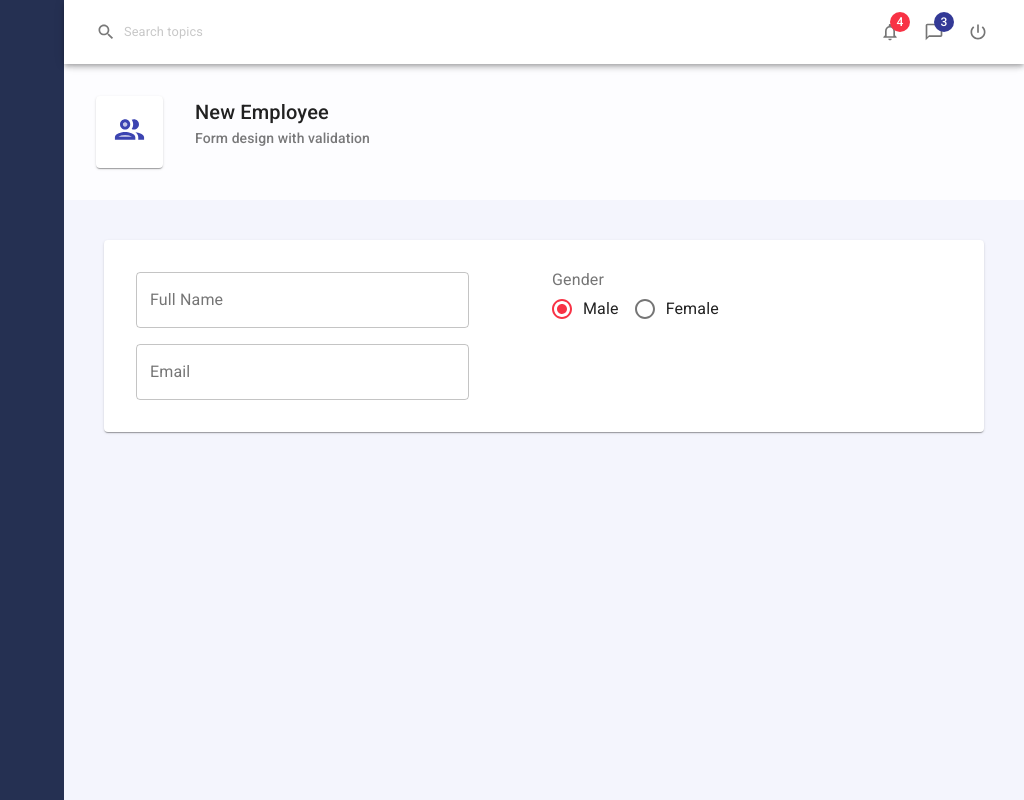
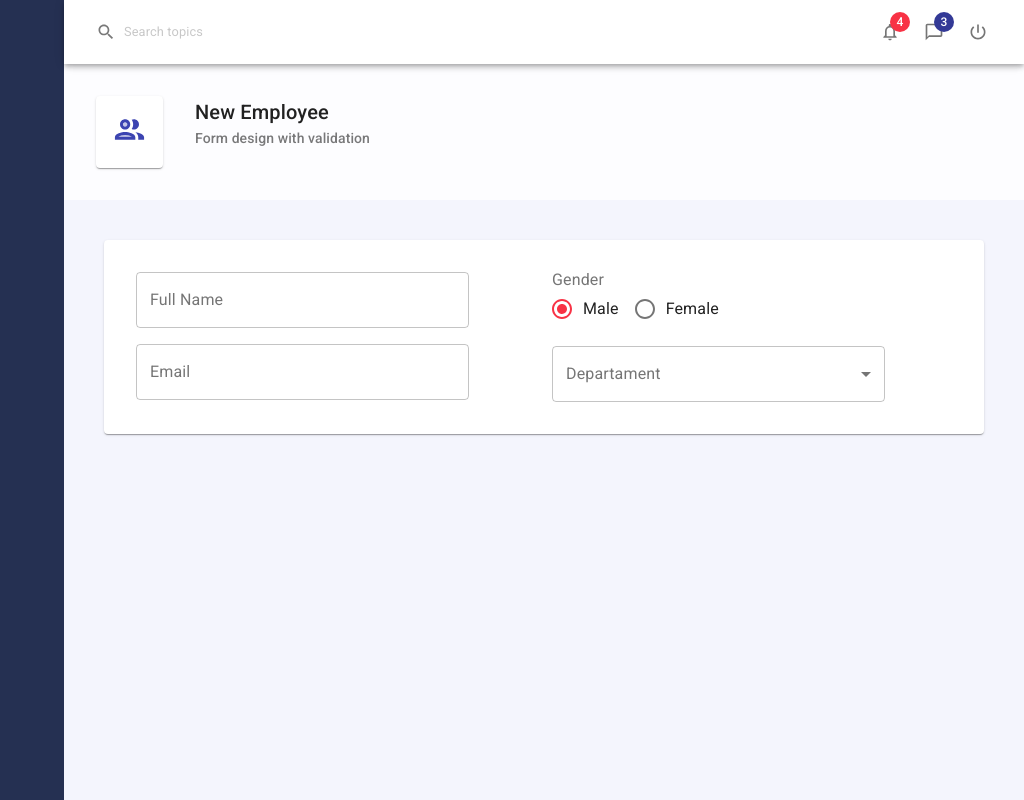
Before and after one commit to GabrielAlonso/material-ui-complete, a React (Create React App) app: page / in a window 1280 px wide. Shown: the whole page, without its empty margins (256-1280 px from the left). Built offline with nearby package versions, Linux system fonts and the light colour scheme.

Commit message:
Implementado select department

```diff
--- a/src/components/controls/Controls.js
+++ b/src/components/controls/Controls.js
@@ -1,9 +1,11 @@
 import Input from "./Input";
 import RadioGroup from "./RadioGroup";
+import Select from "./Select";
 
 const Controls = {
     Input,
-    RadioGroup
+    RadioGroup,
+    Select
 }
 
 export default Controls;
--- a/src/components/controls/RadioGroup.js
+++ b/src/components/controls/RadioGroup.js
@@ -14,8 +14,8 @@ export default function RadioGroup(props) {
                 onChange={onChange}>
                 {
                     items.map(
-                        (item, index) => (
-                            <FormControlLabel value={item.id} control={<Radio />} label={item.title} />
+                        item => (
+                            <FormControlLabel key={item.id} value={item.id} control={<Radio />} label={item.title} />
                         )
                     )
                 }
@@ -23,3 +23,5 @@ export default function RadioGroup(props) {
         </FormControl>
     )
 }
+
+// https://www.youtube.com/watch?v=m-2_gb_3L7Q&ab_channel=CodAffection - 1:36:42
--- /dev/null
+++ b/src/components/controls/Select.js
@@ -0,0 +1,26 @@
+import React from 'react'
+import { FormControl, InputLabel, MenuItem, Select as MuiSelect } from '@material-ui/core';
+
+export default function Select(props) {
+
+    const { name, label, value, onChange, options } = props;
+
+    return (
+        <FormControl
+            variant="outlined">
+            <InputLabel>{label}</InputLabel>
+            <MuiSelect
+                label={label}
+                name={name}
+                value={value}
+                onChange={onChange}>
+                <MenuItem value="">None</MenuItem>
+                {
+                    options.map(
+                        item => (<MenuItem key={item.id} value={item.id}>{item.title}</MenuItem>)
+                    )
+                }
+            </MuiSelect>
+        </FormControl>
+    )
+}
--- a/src/components/useForm.js
+++ b/src/components/useForm.js
@@ -33,7 +33,7 @@ export function Form(props) {
 
     const classes = useStyles()
     return (
-        <form className={classes.root}>
+        <form className={classes.root} autoComplete="off">
             {props.children}
         </form>
     )
--- a/src/pages/Employees/Employeeform.js
+++ b/src/pages/Employees/Employeeform.js
@@ -1,7 +1,8 @@
 import React from 'react';
-import { FormControl, FormControlLabel, FormLabel, Grid, RadioGroup, Radio } from '@material-ui/core';
+import { Grid } from '@material-ui/core';
+import Controls from '../../components/controls/Controls';
 import { useForm, Form } from '../../components/useForm';
-import Controls from '../../components/controls/Controls';
+import * as employeeService from '../../services/employeeService'
 
 const genderItems = [
     { id: 'male', title: 'Male' },
@@ -15,7 +16,7 @@ const initialFValues = {
     mobile: '',
     city: '',
     gender: 'male',
-    departamentId: '',
+    departmentId: '',
     hireDate: new Date(),
     isPermanent: false
 }
@@ -53,6 +54,13 @@ export default function Employeeform() {
                         onChange={handleInputChange}
                         items={genderItems}
                     />
+                    <Controls.Select
+                        name="departmentId"
+                        label="Departament"
+                        value={values.departmentId}
+                        onChange={handleInputChange}
+                        options={employeeService.getDepartmentCollection()}
+                    />
                 </Grid>
             </Grid>
         </Form>
--- /dev/null
+++ b/src/services/employeeService.js
@@ -0,0 +1,6 @@
+export const getDepartmentCollection = ()=>([
+    { id: '1', title: 'Development' },
+    { id: '2', title: 'Marketing' },
+    { id: '3', title: 'Accounting' },
+    { id: '4', title: 'HR' },
+])
```
